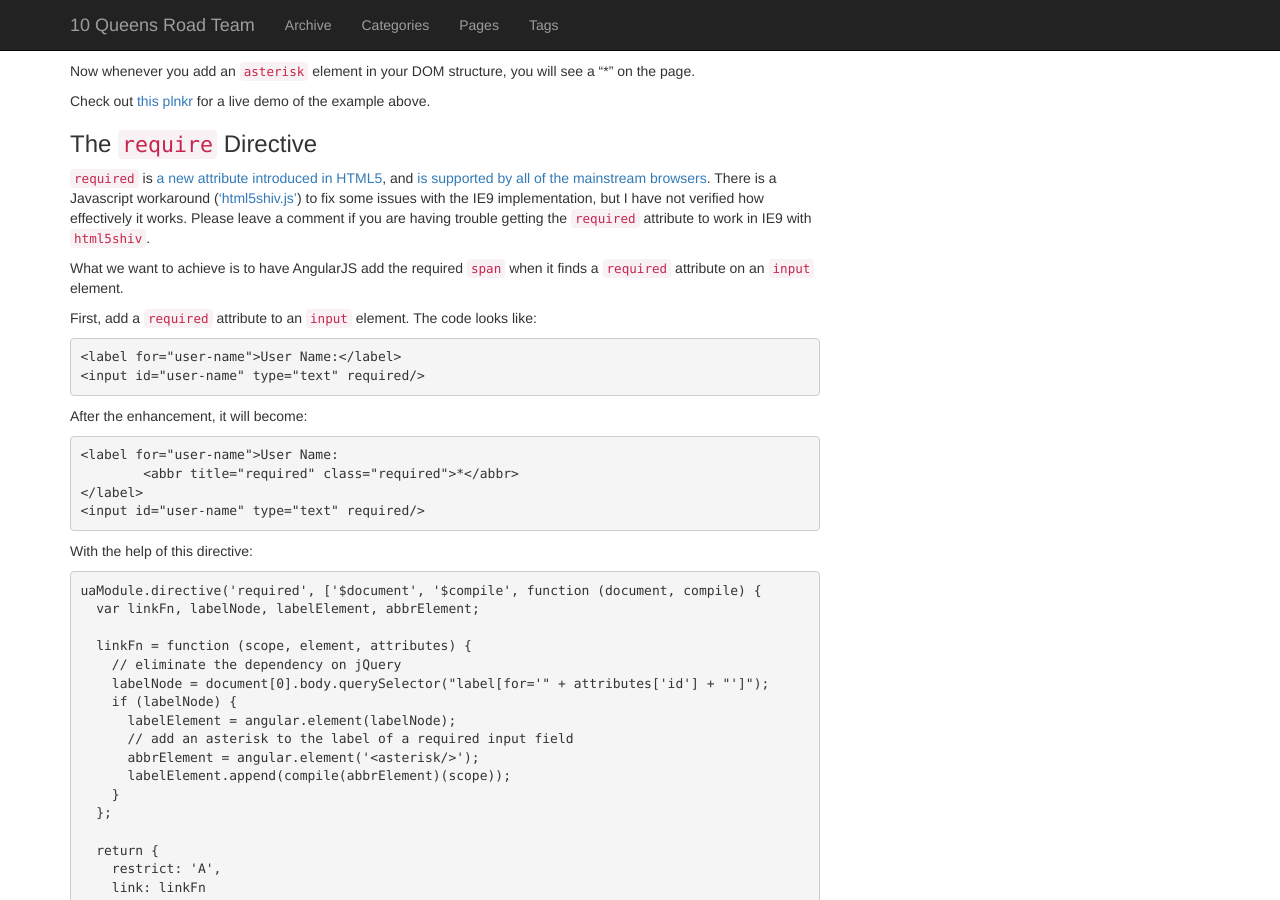
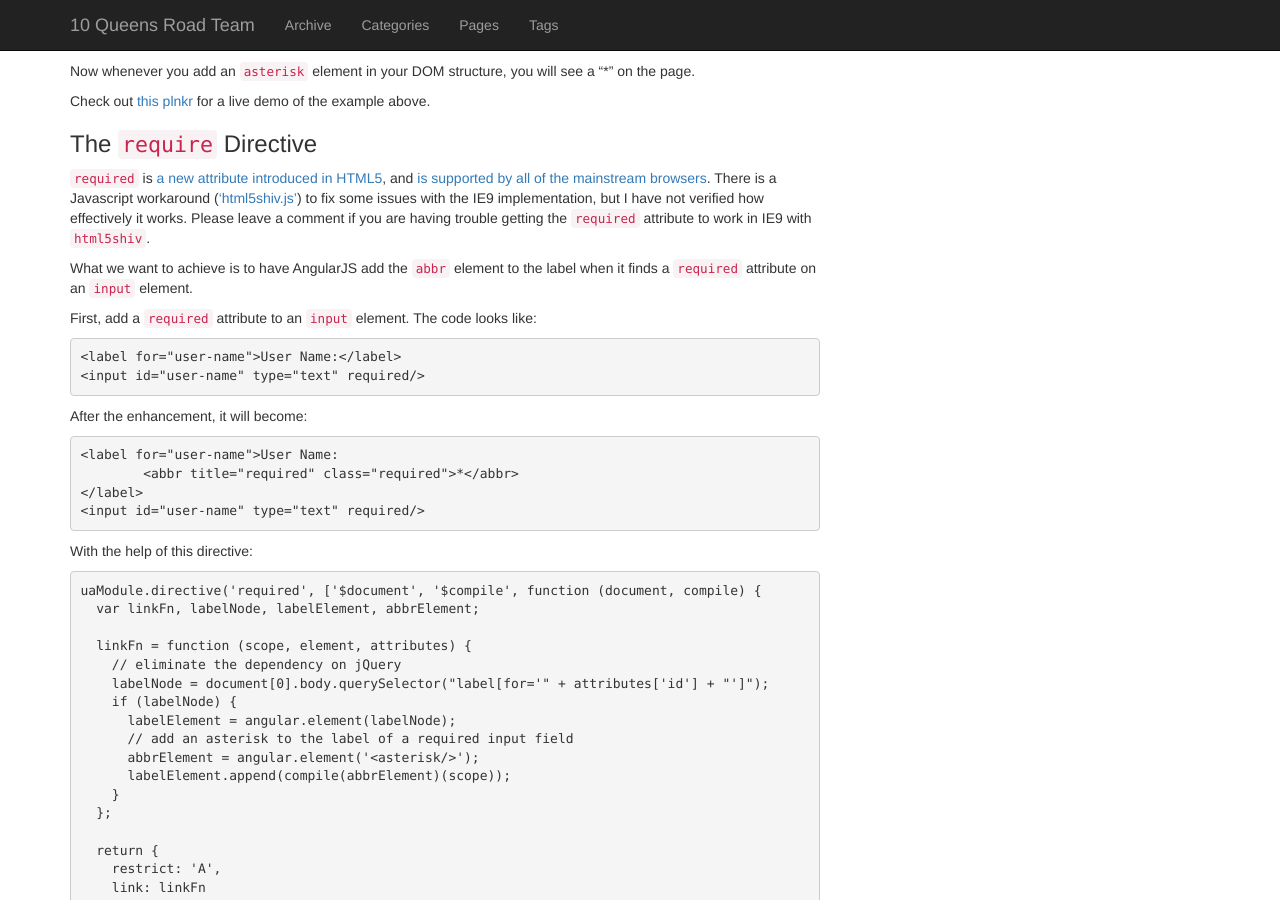
Before and after one commit to 10QueensRoad/10queensroad-staging, a Jekyll site: the page built from _posts/2013-11-15-achieve-usability-and-accessibility-with-angularjs-1.md, in a window 1280 px wide and 900 px high, scrolled down 1212 px. Built offline with Jekyll 4.4.1, drawn with Linux system fonts in a browser that asks for light colours; nearby versions of some CDN libraries; library files that are not in the unit come from our copies; Markdown is read by kramdown in place of the engine named in the settings; comment, search, counter and statistics services are not loaded.

Commit message:
Peng, Fix term 'span' -> 'abbr' in post.

```diff
--- a/_posts/2013-11-15-achieve-usability-and-accessibility-with-angularjs-1.md
+++ b/_posts/2013-11-15-achieve-usability-and-accessibility-with-angularjs-1.md
@@ -74,7 +74,7 @@ Check out [this plnkr](http://plnkr.co/edit/kIIBicQklGuZVDblkw0Z?p=preview) for
 
 `required` is [a new attribute introduced in HTML5](http://www.w3schools.com/html/html5_form_attributes.asp), and [is supported by all of the mainstream browsers](http://docs.webplatform.org/wiki/html/attributes/required). There is a Javascript workaround (['html5shiv.js'](https://code.google.com/p/html5shim/)) to fix some issues with the IE9 implementation, but I have not verified how effectively it works. Please leave a comment if you are having trouble getting the `required` attribute to work in IE9 with `html5shiv`.
 
-What we want to achieve is to have AngularJS add the required `span` when it finds a `required` attribute on an `input` element.
+What we want to achieve is to have AngularJS add the `abbr` element to the label when it finds a `required` attribute on an `input` element.
 
 First, add a `required` attribute to an `input` element. The code looks like:
 {% highlight html %}
```
